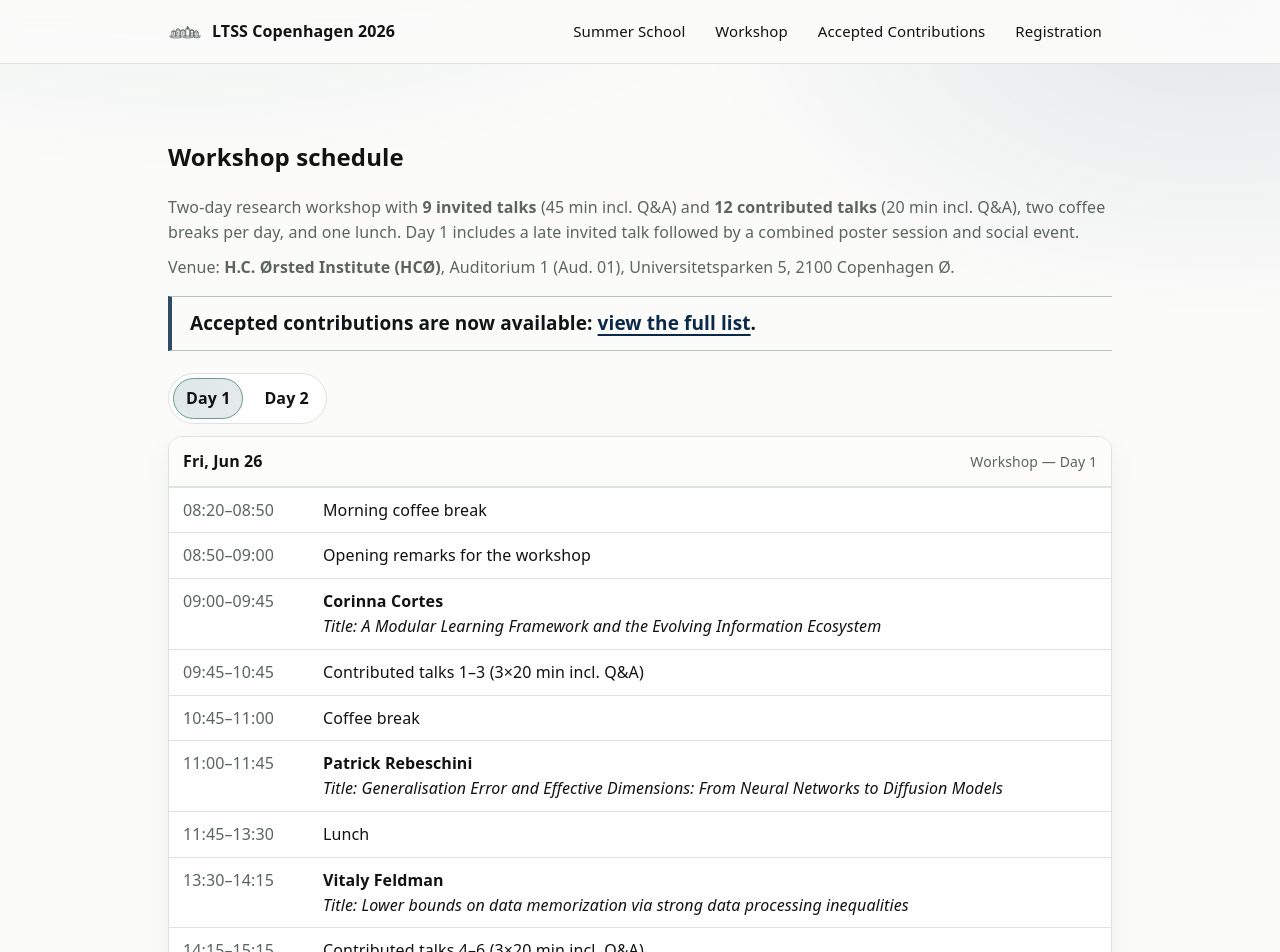
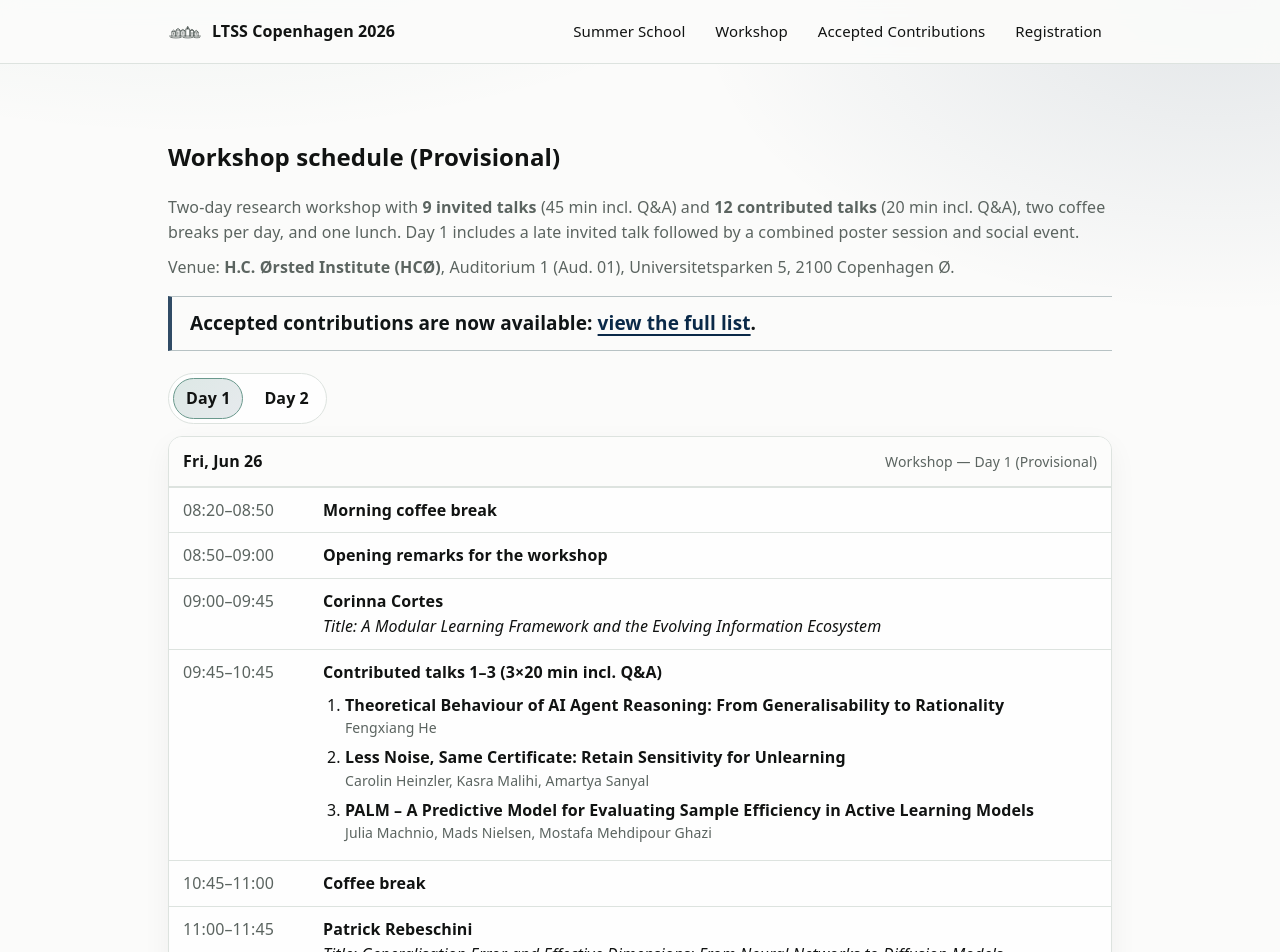
Before and after one commit to LTSScopenhagen/ltsscopenhagen.github.io, a Jekyll site: the page built from workshop.md, in a window 1280 px wide and 1400 px high. Shown: the top 952 px of the window. Built offline with Jekyll 4.4.1, drawn with Linux system fonts in a browser that asks for light colours; some of the changed text lies outside the part shown.

Commit message:
Update provisional workshop schedule

```diff
--- a/_data/schedule.yml
+++ b/_data/schedule.yml
@@ -107,7 +107,7 @@ days:
 
   - date: "2026-06-26"
     label: "Fri, Jun 26"
-    track: "Workshop — Day 1"
+    track: "Workshop — Day 1 (Provisional)"
     items:
       - time: "08:20–08:50"
         title: "Morning coffee break"
@@ -118,6 +118,13 @@ days:
         talk_title: "A Modular Learning Framework and the Evolving Information Ecosystem"
       - time: "09:45–10:45"
         title: "Contributed talks 1–3 (3×20 min incl. Q&A)"
+        talks:
+          - title: "Theoretical Behaviour of AI Agent Reasoning: From Generalisability to Rationality"
+            authors: "Fengxiang He"
+          - title: "Less Noise, Same Certificate: Retain Sensitivity for Unlearning"
+            authors: "Carolin Heinzler, Kasra Malihi, Amartya Sanyal"
+          - title: "PALM – A Predictive Model for Evaluating Sample Efficiency in Active Learning Models"
+            authors: "Julia Machnio, Mads Nielsen, Mostafa Mehdipour Ghazi"
       - time: "10:45–11:00"
         title: "Coffee break"
       - time: "11:00–11:45"
@@ -130,11 +137,18 @@ days:
         talk_title: "Lower bounds on data memorization via strong data processing inequalities"
       - time: "14:15–15:15"
         title: "Contributed talks 4–6 (3×20 min incl. Q&A)"
+        talks:
+          - title: "Concurrent Composition for Differentially Private Continual Mechanisms"
+            authors: "Monika Henzinger, Roodabeh Safavi, Salil Vadhan"
+          - title: "Why Forget only Unlearning needs Memorization"
+            authors: "Luka Radić, Vikrant Singhal, Amartya Sanyal"
+          - title: "Improved Accuracy for Private Continual Cardinality Estimation in Fully Dynamic Streams"
+            authors: "Joel Daniel Andersson, Palak Jain, Satchit Sivakumar"
       - time: "15:15–15:30"
         title: "Coffee break"
       - time: "15:30–16:15"
         speaker: "Amir Yehudayoff"
-        talk_title: "TBD"
+        talk_title: "Neural networks and polytopes"
       - time: "16:15–17:00"
         speaker: "Maryam Kamgarpour"
         talk_title: "Learning equilibria in multiagent games: from monotone to stochastic games"
@@ -145,7 +159,7 @@ days:
 
   - date: "2026-06-27"
     label: "Sat, Jun 27"
-    track: "Workshop — Day 2"
+    track: "Workshop — Day 2 (Provisional)"
     items:
       - time: "08:30–09:00"
         title: "Morning coffee break"
@@ -154,6 +168,13 @@ days:
         talk_title: "Distributional Alignment Games for Answer-Level Fine-Tuning"
       - time: "09:45–10:45"
         title: "Contributed talks 7–9 (3×20 min incl. Q&A)"
+        talks:
+          - title: "Language Generation with Replay: A Learning-Theoretic View of Model Collapse"
+            authors: "Giorgio Racca, Michal Valko, Amartya Sanyal"
+          - title: "r-Adjacency Differential Privacy: Convex Learning, Gaussian Release, and Reconstruction Robustness"
+            authors: "Joseph Margaryan, Nirupam Gupta"
+          - title: "CP-POL + PPI: Conformal Guarantees in Partially-Observed Label Space"
+            authors: "Christian NGNIE"
       - time: "10:45–11:00"
         title: "Coffee break"
       - time: "11:00–11:45"
@@ -166,6 +187,13 @@ days:
         talk_title: "Bandit Social Learning: Exploration (Failures) under Exploitation"
       - time: "14:15–15:15"
         title: "Contributed talks 10–12 (3×20 min incl. Q&A)"
+        talks:
+          - title: "(Semi-)Adversarial Causal Bandits with Known Causal Mechanism and Causal Self-Bounding"
+            authors: "Hubert Marek Drazkowski, Yevgeny Seldin"
+          - title: "On the Sample Complexity of Discounted Reinforcement Learning with Optimized Certainty Equivalents"
+            authors: "Oliver Mortensen, M. Sadegh Talebi"
+          - title: "A Single Stepsize for Robust and Fast Unprojected TD(0)"
+            authors: "Wei-Cheng Lee, Francesco Orabona"
       - time: "15:15–15:30"
         title: "Coffee break"
       - time: "15:30–16:15"
--- a/assets/css/main.css
+++ b/assets/css/main.css
@@ -848,6 +848,22 @@ a.person-card:hover{
   font-variant-numeric: tabular-nums;
   white-space: nowrap;
 }
+.contributed-talks{
+  margin: 8px 0 0;
+  padding-left: 22px;
+}
+.contributed-talks li{
+  margin: 6px 0;
+}
+.contributed-talks .talk-title{
+  display: block;
+  font-weight: 700;
+}
+.contributed-talks .talk-authors{
+  display: block;
+  color: var(--muted);
+  font-size: 14px;
+}
 
 .site-footer{
   border-top: 1px solid var(--line);
--- a/workshop.md
+++ b/workshop.md
@@ -1,11 +1,11 @@
 ---
-title: "Workshop"
+title: "Workshop Schedule (Provisional)"
 permalink: /workshop/
 map_enabled: true
 ---
 
 <section>
-  <h1>Workshop schedule</h1>
+  <h1>Workshop schedule (Provisional)</h1>
   <p class="muted">
     Two-day research workshop with <strong>9 invited talks</strong> (45 min incl. Q&amp;A) and
     <strong>12 contributed talks</strong> (20 min incl. Q&amp;A), two coffee breaks per day, and one lunch.
@@ -37,7 +37,17 @@ map_enabled: true
                 <strong>{{ item.speaker }}</strong><br>
                 <em>Title: {{ item.talk_title }}</em>
               {% else %}
-                {{ item.title }}
+                <strong>{{ item.title }}</strong>
+                {% if item.talks %}
+                  <ol class="contributed-talks">
+                    {% for talk in item.talks %}
+                      <li>
+                        <span class="talk-title">{{ talk.title }}</span>
+                        <span class="talk-authors">{{ talk.authors }}</span>
+                      </li>
+                    {% endfor %}
+                  </ol>
+                {% endif %}
               {% endif %}
             </td>
           </tr>
```
Also changed, not shown: workshop-day-1.md (+13 -3 lines), workshop-day-2.md (+13 -3 lines).
